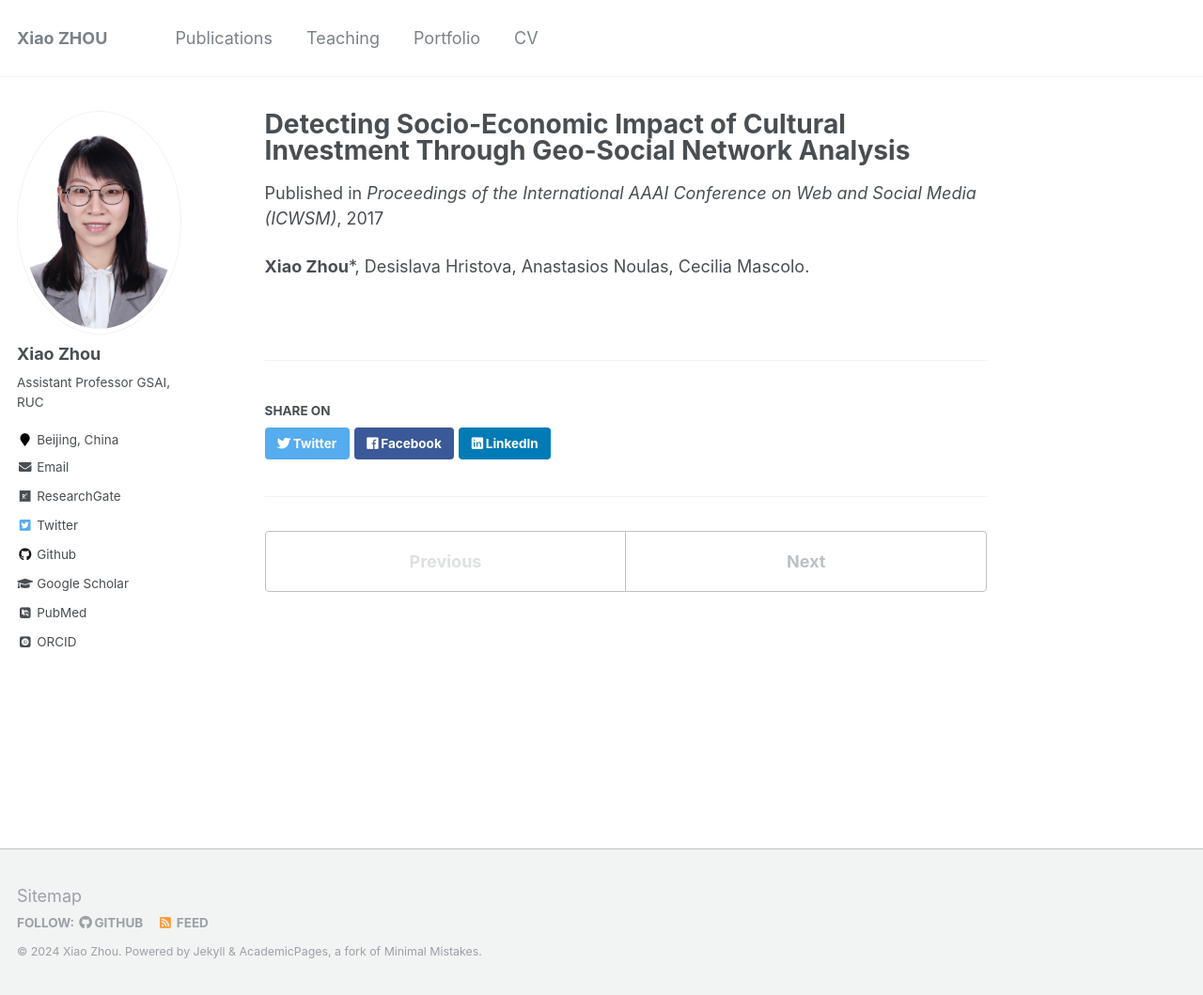
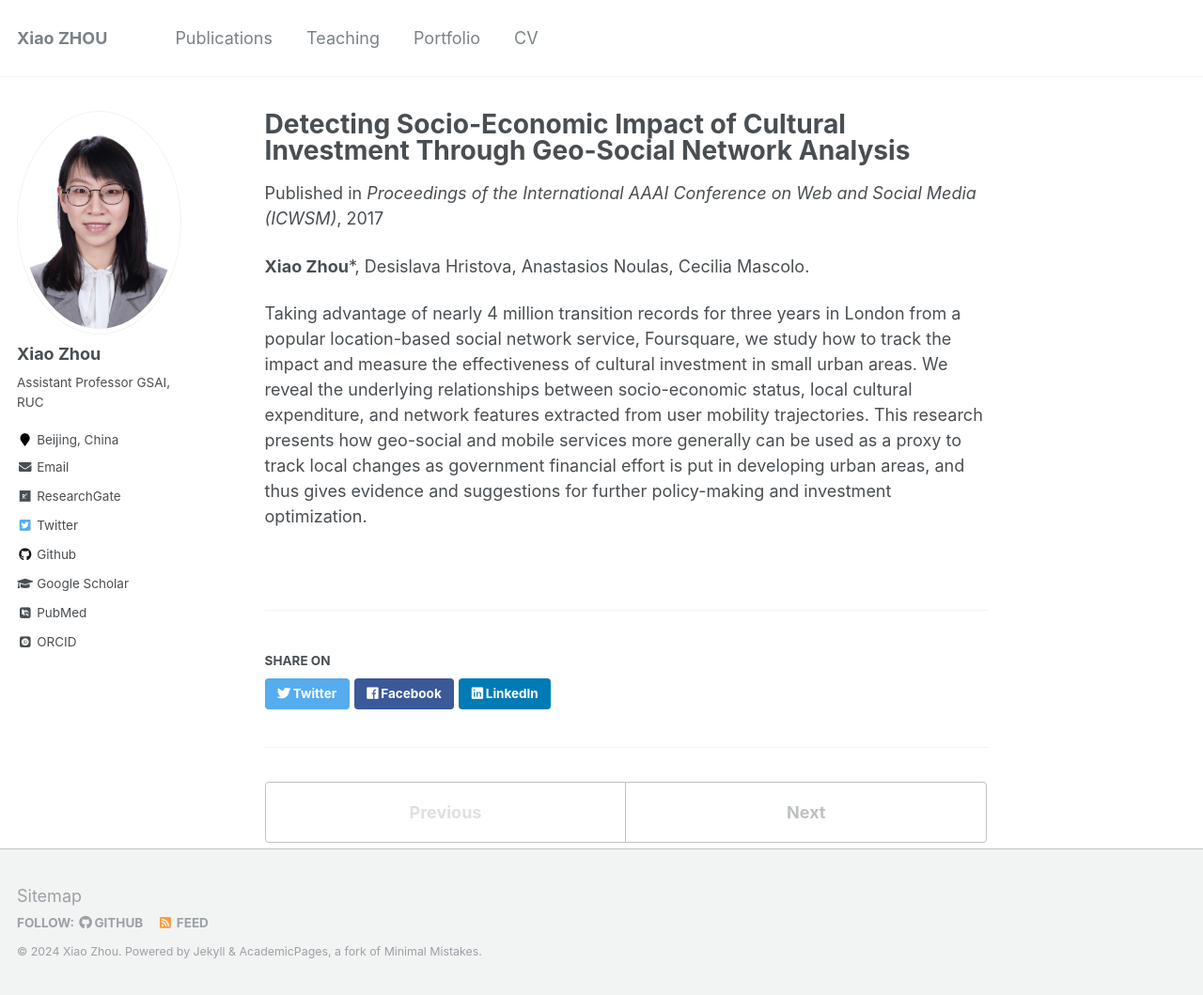
Before and after one commit to lxin131/XiaoZHOUCAM.github.io, a Jekyll site: the page built from _publications/ICWSM2017.md, in a window 1280 px wide and 1059 px high. Shown: the whole window at 94% size. Built offline with Jekyll 4.4.1, drawn with Linux system fonts in a browser that asks for light colours; some web fonts are replaced.

Commit message:
Update ICWSM2017.md

```diff
--- a/_publications/ICWSM2017.md
+++ b/_publications/ICWSM2017.md
@@ -7,3 +7,5 @@ paperurl: 'http://XiaoZHOUCAM.github.io/files/ICWSM2017.pdf'
 ---
 
 **Xiao Zhou**\*, Desislava Hristova, Anastasios Noulas, Cecilia Mascolo.
+
+Taking advantage of nearly 4 million transition records for three years in London from a popular location-based social network service, Foursquare, we study how to track the impact and measure the effectiveness of cultural investment in small urban areas. We reveal the underlying relationships between socio-economic status, local cultural expenditure, and network features extracted from user mobility trajectories. This research presents how geo-social and mobile services more generally can be used as a proxy to track local changes as government financial effort is put in developing urban areas, and thus gives evidence and suggestions for further policy-making and investment optimization.
```
